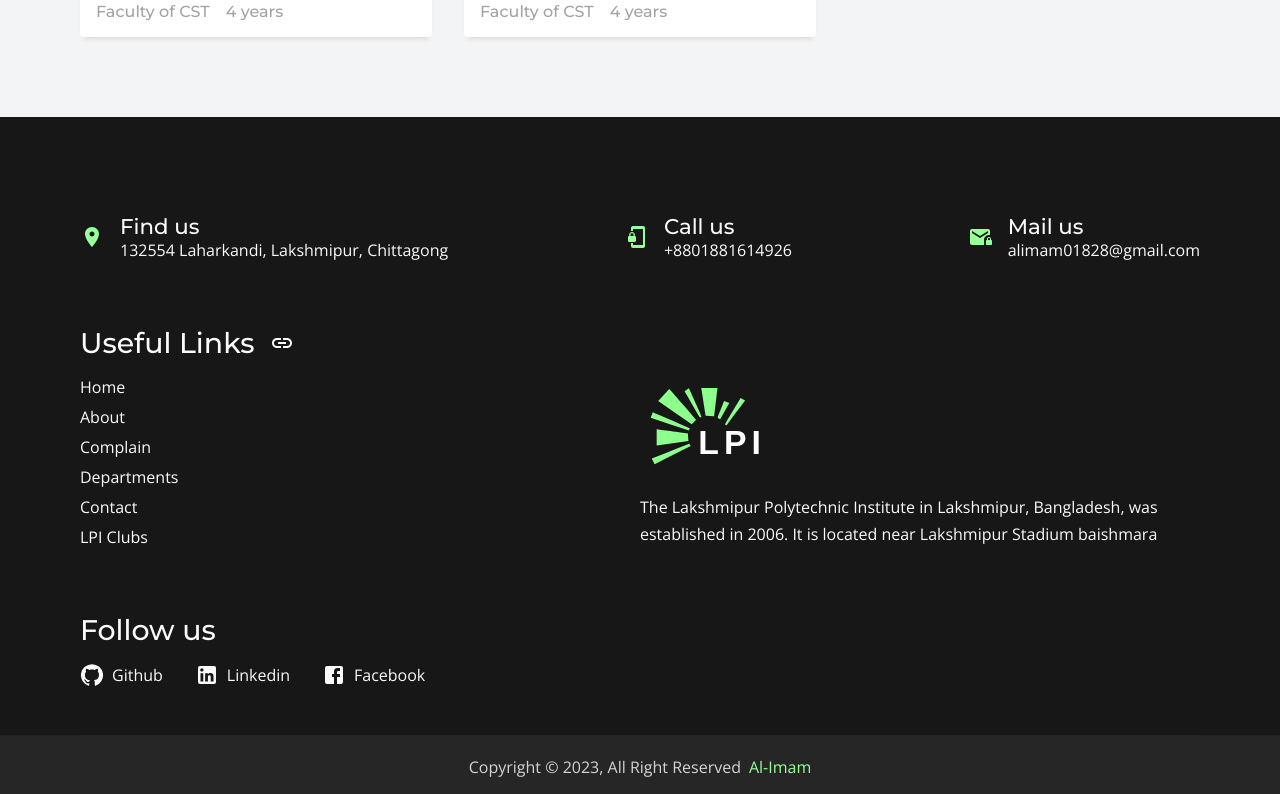
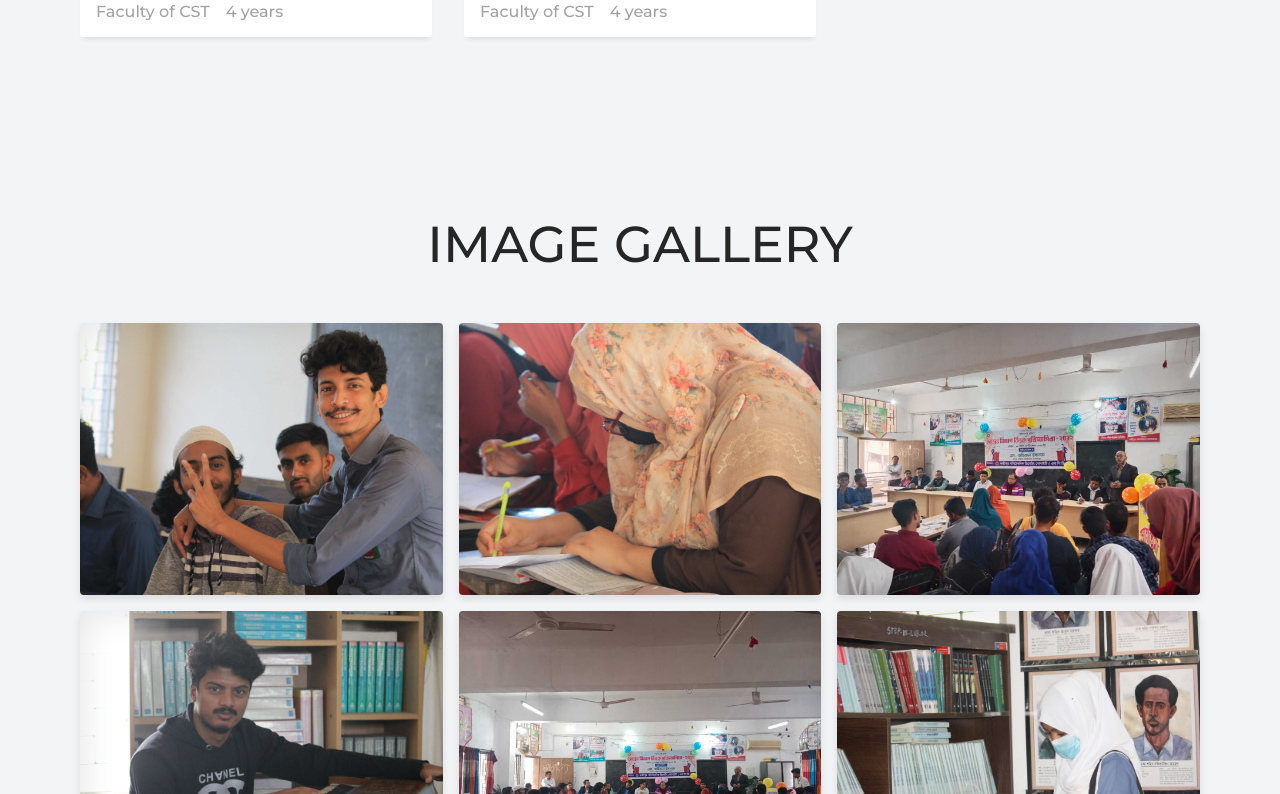
Before and after one commit to al-imam/lpi, a React (Vite) app: page / in a window 1280 px wide. Shown: the part 2146-2940 px from the top of the page. Built offline with nearby package versions, Linux system fonts and the light colour scheme.

Commit message:
add image gallery to home

```diff
--- a/src/pages/Home/Home.jsx
+++ b/src/pages/Home/Home.jsx
@@ -1,8 +1,13 @@
+import { lazy, Suspense } from "react";
+
 import Departments from "../../components/Departments/Departments";
 import classes from "./home.module.css";
 import Study from "../../components/Study/Study";
 import Hero from "./Hero/Hero";
 import data from "./data";
+import Loader from "../../components/Loader/Loader";
+
+const Gallery = lazy(() => import("../../components/Gallery/Gallery"));
 
 function Home() {
   return (
@@ -15,6 +20,9 @@ function Home() {
       <Hero />
       <Study subtitle={data.about} link={true} />
       <Departments />
+      <Suspense fallback={<Loader />}>
+        <Gallery pictures={data.gallery} heading="Image Gallery" />
+      </Suspense>
     </main>
   );
 }
```
